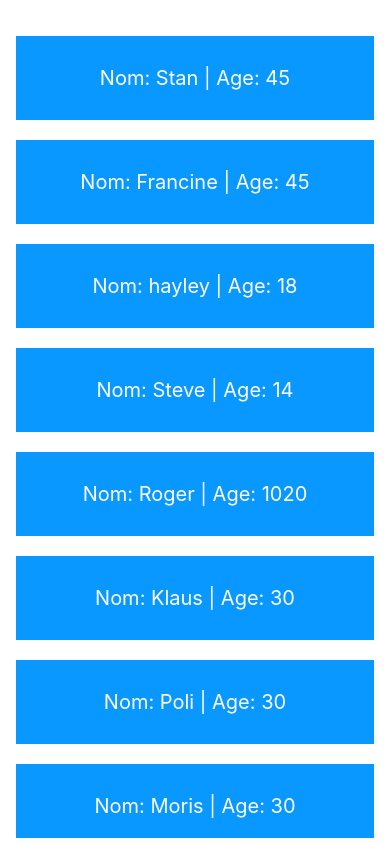
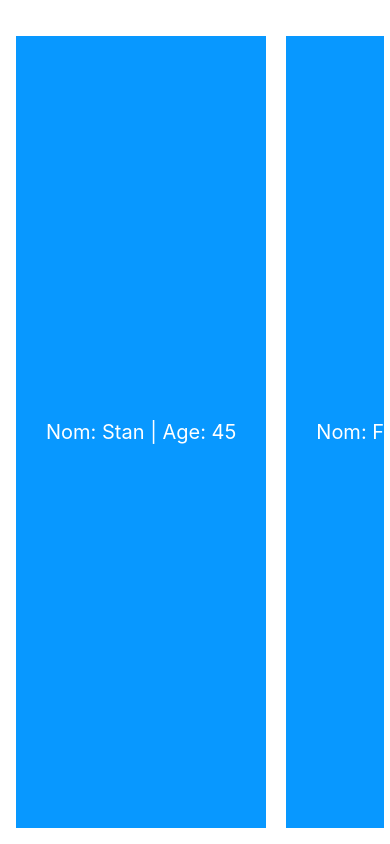
Before and after one commit to cem-sucu/exerciceDG-react-native, a React Native app: screen / in a window 390 px wide. Built offline with nearby package versions, Linux system fonts and the light colour scheme.

Commit message:
exercice 11 finis

```diff
--- a/App.js
+++ b/App.js
@@ -1,6 +1,13 @@
 // Exercice 1
 import React, { useState } from "react";
-import { StatusBar, View, StyleSheet, Text, FlatList } from "react-native";
+import {
+    StatusBar,
+    View,
+    StyleSheet,
+    Text,
+    FlatList,
+    RefreshControl,
+} from "react-native";
 
 export default function App() {
     StatusBar.setBarStyle("dark-content", true);
@@ -11,31 +18,22 @@ export default function App() {
         { name: "Steve", age: 14 },
         { name: "Roger", age: 1020 },
         { name: "Klaus", age: 30 },
-        { name: "Poli", age: 30 },
-        { name: "Moris", age: 30 },
-        { name: "Zeus", age: 30 },
-        { name: "Athena", age: 30 },
-        { name: "Aphrodite", age: 30 },
+        { name: "Poli", age: 99 },
+        { name: "Moris", age: 77 },
+        { name: "Zeus", age: 0 },
+        { name: "Athena", age: 32 },
+        { name: "Aphrodite", age: 8 },
     ];
 
     const [family, setFamily] = useState(obj);
-    const [refresh, setRefresh] = useState(false);
+    const [invert, setInvert] = useState(false);
 
-    const wait = (timeout) => {
-        return new Promise((resolve) => setTimeout(resolve, timeout));
-    };
-    const onRefreshing = React.useCallback(() => {
-        setRefresh(true);
-        wait(2000).then(() => setRefresh(false)); //avec le const wait crée cela permet de rafraichr automatique apres 2s
-        console.warn("la page se rafrîchie");
-    });
+    const onRefresh = () => setInvert(!invert);
 
     return (
         <View style={styles.container}>
             <FlatList
                 data={family}
-                refreshing={false}
-                onRefresh={onRefreshing}
                 renderItem={({ item }) => {
                     return (
                         <View style={styles.containerMember}>
@@ -46,6 +44,11 @@ export default function App() {
                     );
                 }}
                 keyExtractor={(item, index) => index.toString()}
+                horizontal={true}
+                inverted={invert}
+                refreshControl={
+                    <RefreshControl refreshing={false} onRefresh={onRefresh} />
+                }
             />
         </View>
     );
```
